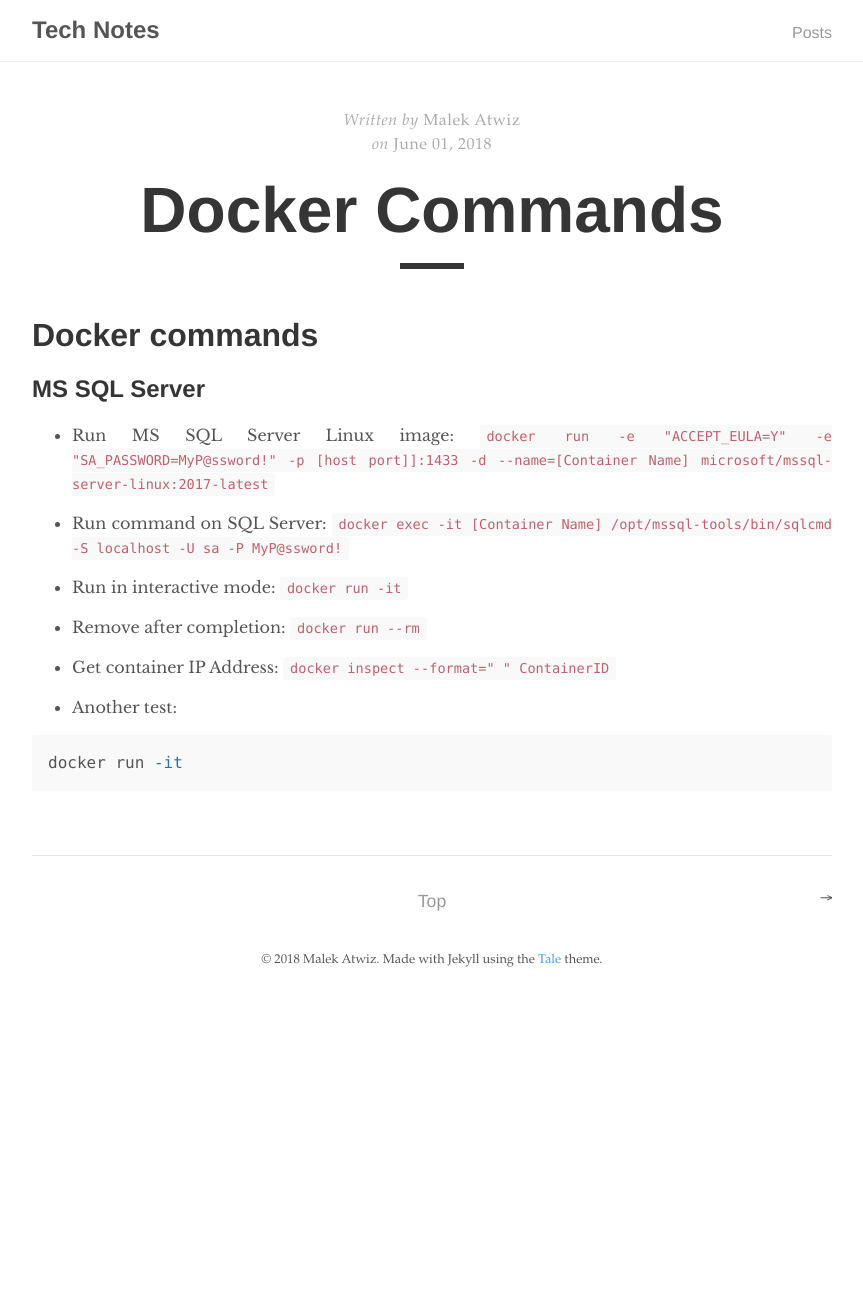
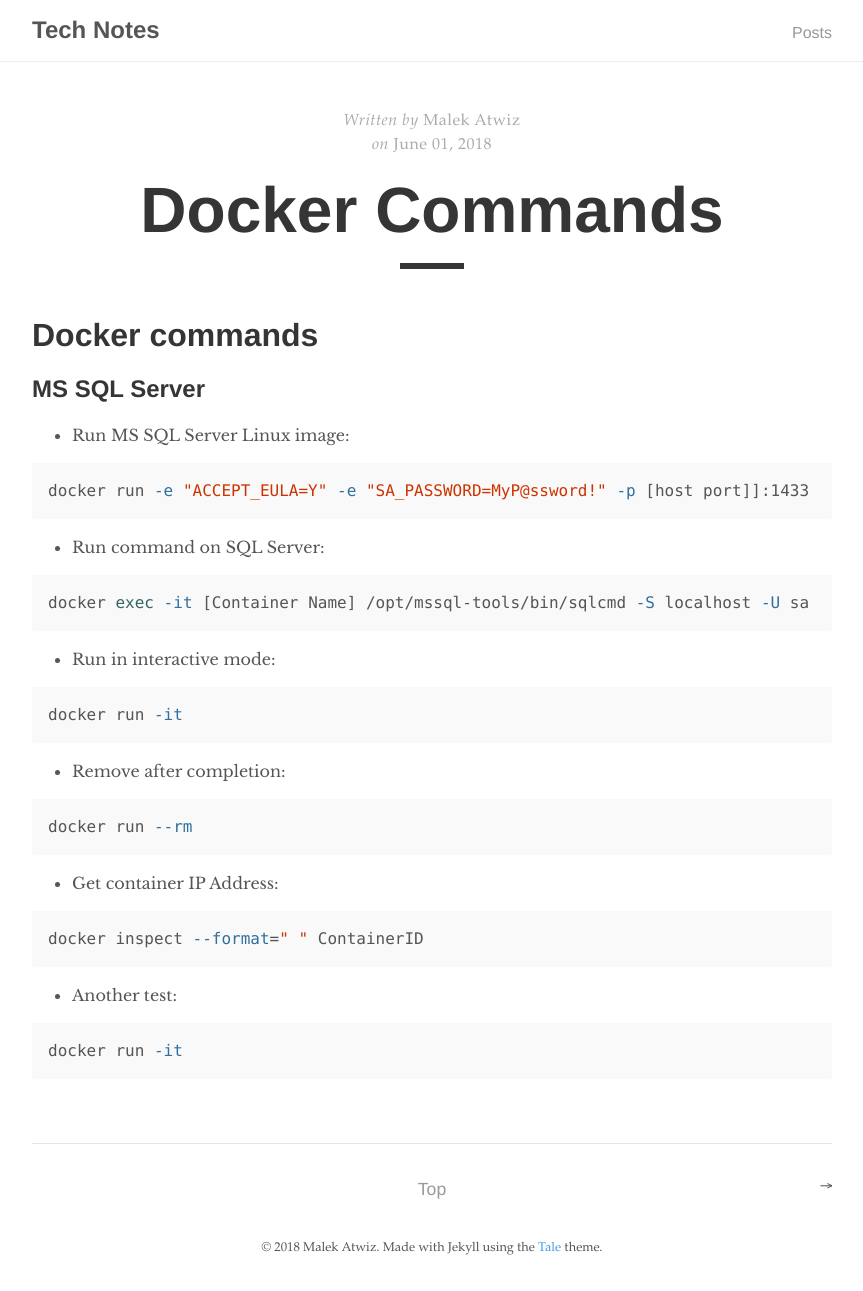
Before and after one commit to malekatwiz/Notes, a Jekyll site: the page built from _posts/2018-06-01-docker-commands.md, in a window 1280 px wide. Shown: the whole page, without its empty margins (208-1071 px from the left). Built offline with Jekyll 4.4.1, drawn with Linux system fonts in a browser that asks for light colours; before the commit the page ends 1003 px from its top, so only the background shows below that; part of the change alters nothing that is shown.

Commit message:
changed content

````diff
--- a/_posts/2018-06-01-docker-commands.md
+++ b/_posts/2018-06-01-docker-commands.md
@@ -8,15 +8,29 @@ author: "Malek Atwiz"
 
 ## MS SQL Server
 
-* Run MS SQL Server Linux image: ```docker run -e "ACCEPT_EULA=Y" -e "SA_PASSWORD=MyP@ssword!" -p [host port]]:1433 -d --name=[Container Name] microsoft/mssql-server-linux:2017-latest```
+* Run MS SQL Server Linux image:
+{% highlight bash %}
+docker run -e "ACCEPT_EULA=Y" -e "SA_PASSWORD=MyP@ssword!" -p [host port]]:1433 -d --name=[Container Name] microsoft/mssql-server-linux:2017-latest
+{% endhighlight %}
 
-* Run command on SQL Server: ```docker exec -it [Container Name] /opt/mssql-tools/bin/sqlcmd -S localhost -U sa -P MyP@ssword!```
+* Run command on SQL Server:
+{% highlight bash %}
+docker exec -it [Container Name] /opt/mssql-tools/bin/sqlcmd -S localhost -U sa -P MyP@ssword!
+{% endhighlight %}
 
-* Run in interactive mode: ``` docker run -it ```
+* Run in interactive mode:
+{% highlight bash %}
+docker run -it
+{% endhighlight %}
 
-* Remove after completion: ``` docker run --rm ```
+* Remove after completion:
+{% highlight bash %}
+docker run --rm
+{% endhighlight %}
 
-* Get container IP Address: ``` docker inspect --format="{{range .NetworkSettings.Networks}}{{.IPAddress}} {{end}}" ContainerID ```
+* Get container IP Address:
+{% highlight bash %}
+docker inspect --format="{{range .NetworkSettings.Networks}}{{.IPAddress}} {{end}}" ContainerID {% endhighlight %}
 
 * Another test:
 {% highlight bash %}
````
